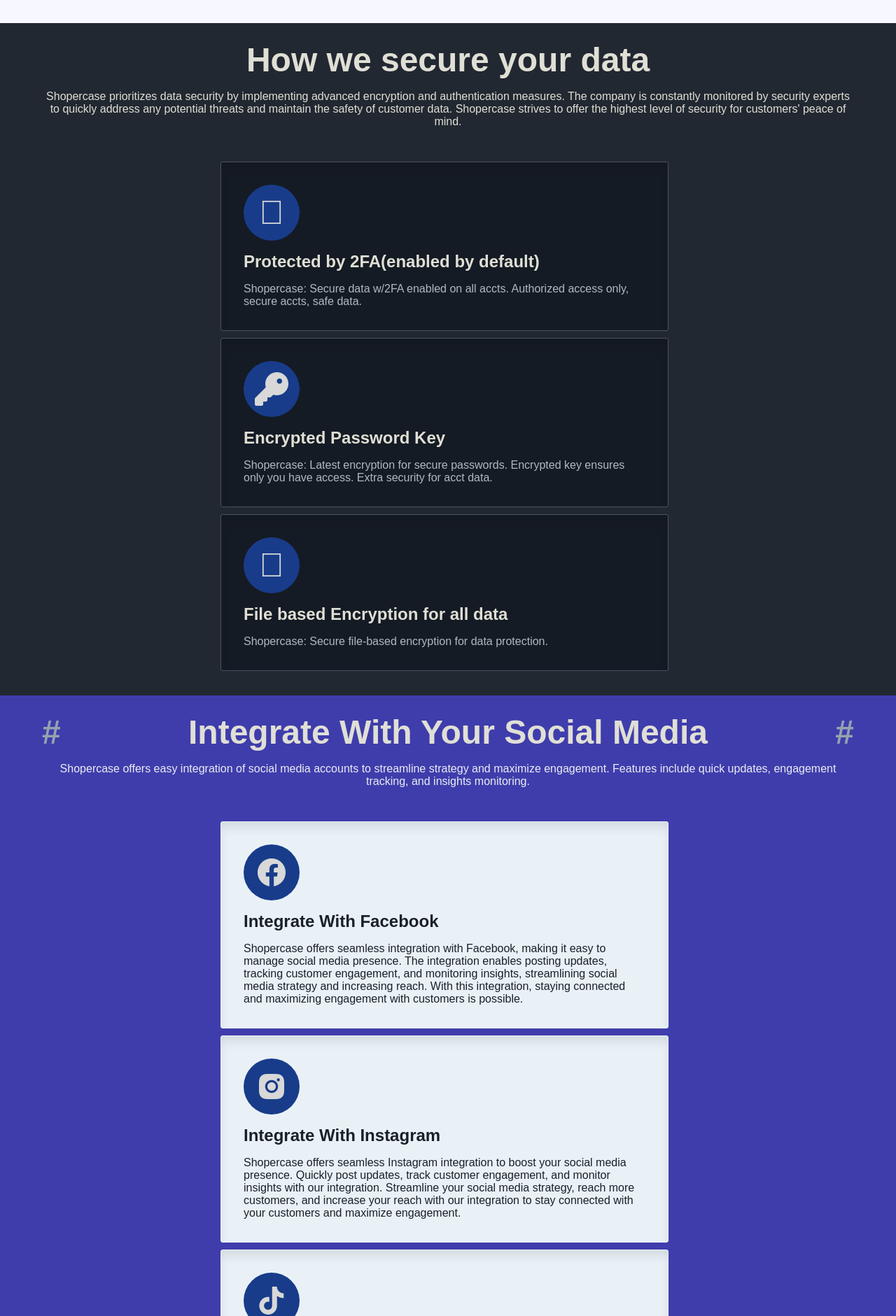
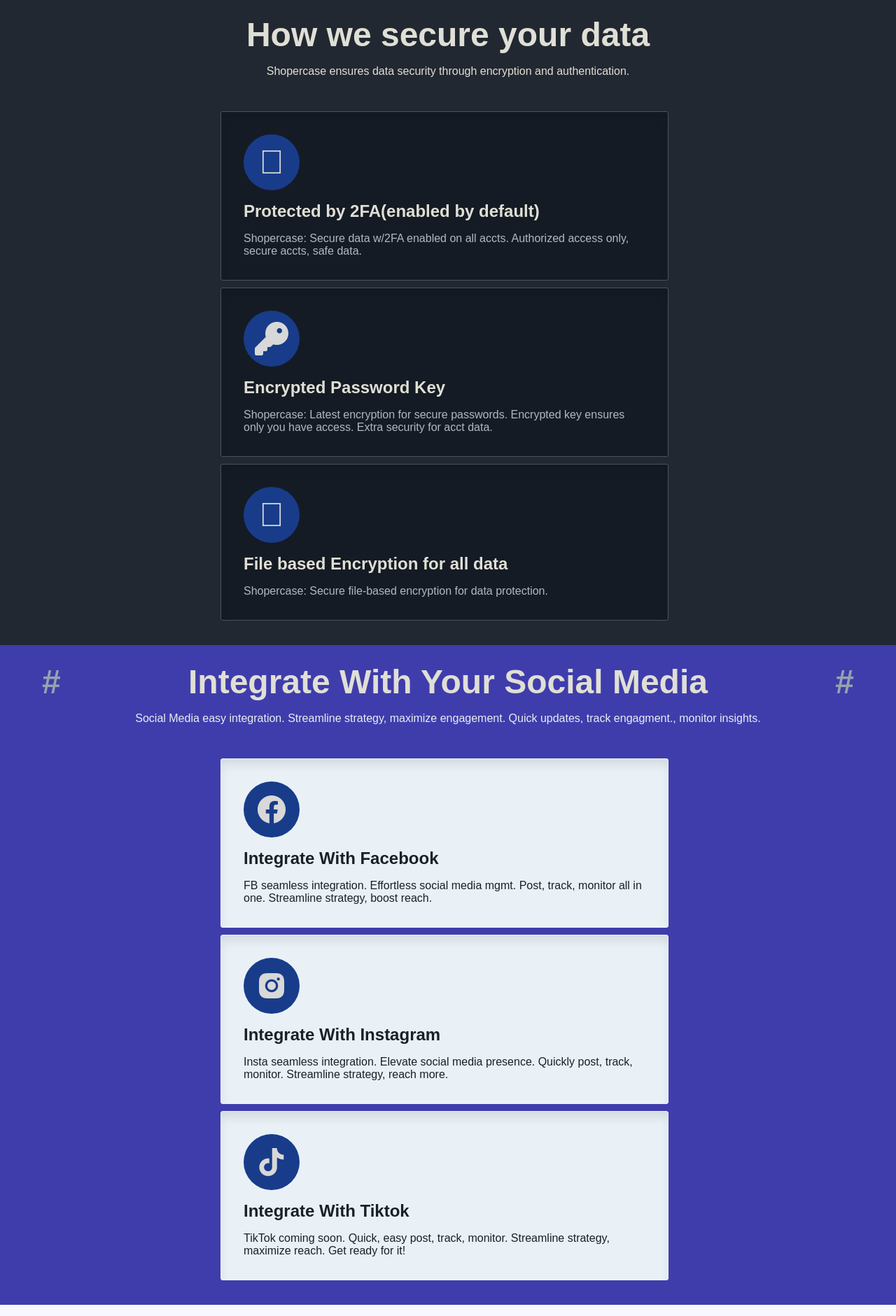
Before and after one commit to creative-tutorials/shopercase, a Next.js app: page / in a window 1280 px wide. Shown: the part 3439-5320 px from the top of the page at 70% size. Built offline with nearby package versions, Linux system fonts and the light colour scheme; no server answers.

Commit message:
🎨 fixed section elements overflow bug

```diff
--- a/components/features.tsx
+++ b/components/features.tsx
@@ -27,10 +27,8 @@ export function Features({ styles }: any) {
           <i className="fa-sharp fa-solid fa-headset"></i>
           <h1>Unparalleled Support Around the Clock</h1>
           <p>
-            24/7 customer support offered by Shopercase to ensure best
-            experience for customers. Support team knowledgeable and friendly to
-            assist with questions and guide through entire process. Unparalleled
-            support gives peace of mind that customers are in good hands.
+            Shoprcase=24/7 support. Best cust exp. Team knowledgeable, friendly.
+            Guide you through. Unparalleld support for peace of mind.
           </p>
         </div>
       </div>
--- a/components/intergrate.tsx
+++ b/components/intergrate.tsx
@@ -4,9 +4,8 @@ export function Intergrate({ styles }: any) {
     <section id={styles.intx}>
       <h1 id={styles.int_text}>Integrate With Your Social Media</h1>
       <p id={styles.in_p}>
-        Shopercase offers easy integration of social media accounts to
-        streamline strategy and maximize engagement. Features include quick
-        updates, engagement tracking, and insights monitoring.
+        Social Media easy integration. Streamline strategy, maximize engagement.
+        Quick updates, track engagment., monitor insights.
       </p>
       <div id={styles.in_cards}>
         <div id={styles.in_cardco}>
@@ -15,12 +14,8 @@ export function Intergrate({ styles }: any) {
           </div>
           <h1>Integrate With Facebook</h1>
           <p>
-            Shopercase offers seamless integration with Facebook, making it easy
-            to manage social media presence. The integration enables posting
-            updates, tracking customer engagement, and monitoring insights,
-            streamlining social media strategy and increasing reach. With this
-            integration, staying connected and maximizing engagement with
-            customers is possible.
+            FB seamless integration. Effortless social media mgmt.
+            Post, track, monitor all in one. Streamline strategy, boost reach.
           </p>
         </div>
         <div id={styles.in_cardco}>
@@ -29,12 +24,8 @@ export function Intergrate({ styles }: any) {
           </div>
           <h1>Integrate With Instagram</h1>
           <p>
-            Shopercase offers seamless Instagram integration to boost your
-            social media presence. Quickly post updates, track customer
-            engagement, and monitor insights with our integration. Streamline
-            your social media strategy, reach more customers, and increase your
-            reach with our integration to stay connected with your customers and
-            maximize engagement.
+            Insta seamless integration. Elevate social media presence.
+            Quickly post, track, monitor. Streamline strategy, reach more.
           </p>
         </div>
         <div id={styles.in_cardco}>
@@ -43,10 +34,8 @@ export function Intergrate({ styles }: any) {
           </div>
           <h1>Integrate With Tiktok</h1>
           <p>
-            Shopercase to soon offer TikTok integration, allowing quick and easy
-            posting of updates, tracking of customer engagement and monitoring
-            of insights. Integration streamlines social media strategy and
-            maximizes reach, coming soon.
+            TikTok coming soon. Quick, easy post, track, monitor.
+            Streamline strategy, maximize reach. Get ready for it!
           </p>
         </div>
       </div>
--- a/components/security.tsx
+++ b/components/security.tsx
@@ -4,11 +4,7 @@ export function Security({ styles }: any) {
     <section id={styles.security}>
       <h1 id={styles.hd}>How we secure your data</h1>
       <p id={styles.brief}>
-        Shopercase prioritizes data security by implementing advanced encryption
-        and authentication measures. The company is constantly monitored by
-        security experts to quickly address any potential threats and maintain
-        the safety of customer data. Shopercase strives to offer the highest
-        level of security for customers&apos; peace of mind.
+        Shopercase ensures data security through encryption and authentication.
       </p>
       <div id={styles.secure_cards}>
         <div id={styles.sCard}>
--- a/styles/Home.module.css
+++ b/styles/Home.module.css
@@ -320,6 +320,7 @@
   text-align: center;
 }
 #in_cards {
+  width: 100%;
   display: flex;
   align-items: center;
   justify-content: center;
@@ -537,13 +538,33 @@
   }
   #bottom h1 {
     font-size: 1.5rem;
-    color: var(--alabaser-whitish-color);
-    font-weight: 600;
     margin-top: 2rem;
   }
+  #bottom #lists {
+    margin-top: 3rem;
+    display: flex;
+    align-items: center;
+    flex-direction: column;
+    justify-content: center;
+    flex-wrap: nowrap;
+  }
+  #bottom #lists #list {
+    width: 20rem;
+    padding: 2rem;
+  }
   #lists #list h3 {
-    font-size: 1.5rem;
-    color: var(--alabaser-whitish-color);
+    font-size: 1.2rem;
+  }
+  #lists #list p {
+    font-size: 0.9rem;
+  }
+  #features_card {
+    display: flex;
+    align-items: center;
+    justify-content: center;
+    flex-wrap: nowrap;
+    flex-direction: column;
+    margin-top: 1.3rem;
   }
   #features h1#your_heading {
     font-size: 2.2rem;
@@ -551,28 +572,40 @@
     font-weight: 600;
     text-align: center;
   }
+  #card {
+    width: 20rem;
+    padding: 2rem;
+  }
+  #card h1 {
+    font-size: 1.2rem;
+  }
+  #card p {
+    font-size: 0.9rem;
+  }
+  #secure_cards {
+    width: 100%;
+    display: flex;
+    align-items: center;
+    justify-content: center;
+    flex-wrap: nowrap;
+    flex-direction: column;
+    margin-top: 3rem;
+  }
+  #sCard {
+    width: 20rem;
+    padding: 2rem;
+  }
   #security h1#hd {
     font-size: 2.2rem;
-    color: var(--alabaser-whitish-color);
-    font-weight: 600;
-    text-align: center;
+  }
+  #sCard h1 {
+    font-size: 1.2rem;
+  }
+  #sCard p {
+    font-size: 0.9rem;
   }
   #intx h1#int_text {
-    font-size: 2.2rem;
-    color: var(--alabaser-whitish-color);
-    font-weight: 600;
-    text-align: center;
-    position: relative;
-  }
-  #ponent #signup_text {
     font-size: 1.8rem;
-    font-weight: 500;
-    color: var(--alabaser-whitish-color);
-  }
-  #ponent #signup_text2 {
-    font-size: 0.9rem;
-    font-weight: 500;
-    color: var(--alabaser-whitish-color);
   }
   #intx h1#int_text::before {
     content: "\23";
@@ -587,6 +620,33 @@
     top: 0;
     right: -30px;
     color: var(--charcoal-dark-color);
+  }
+  #intx p#in_p {
+    font-size: 0.9rem;
+  }
+  #in_cards {
+    display: flex;
+    align-items: center;
+    justify-content: center;
+    flex-direction: column;
+    flex-wrap: nowrap;
+  }
+  #in_cardco {
+    width: 20rem;
+    padding: 2rem;
+  }
+  #in_cardco h1 {
+    font-size: 1.2rem;
+  }
+  #in_cardco p {
+    font-size: 0.9rem;
+  }
+  #ponent #signup_text {
+    font-size: 1.6rem;
+  }
+  #ponent #signup_text2 {
+    font-size: 0.7rem;
+    margin-top: 1rem;
   }
   #fl_uni h3 {
     display: none;
```
